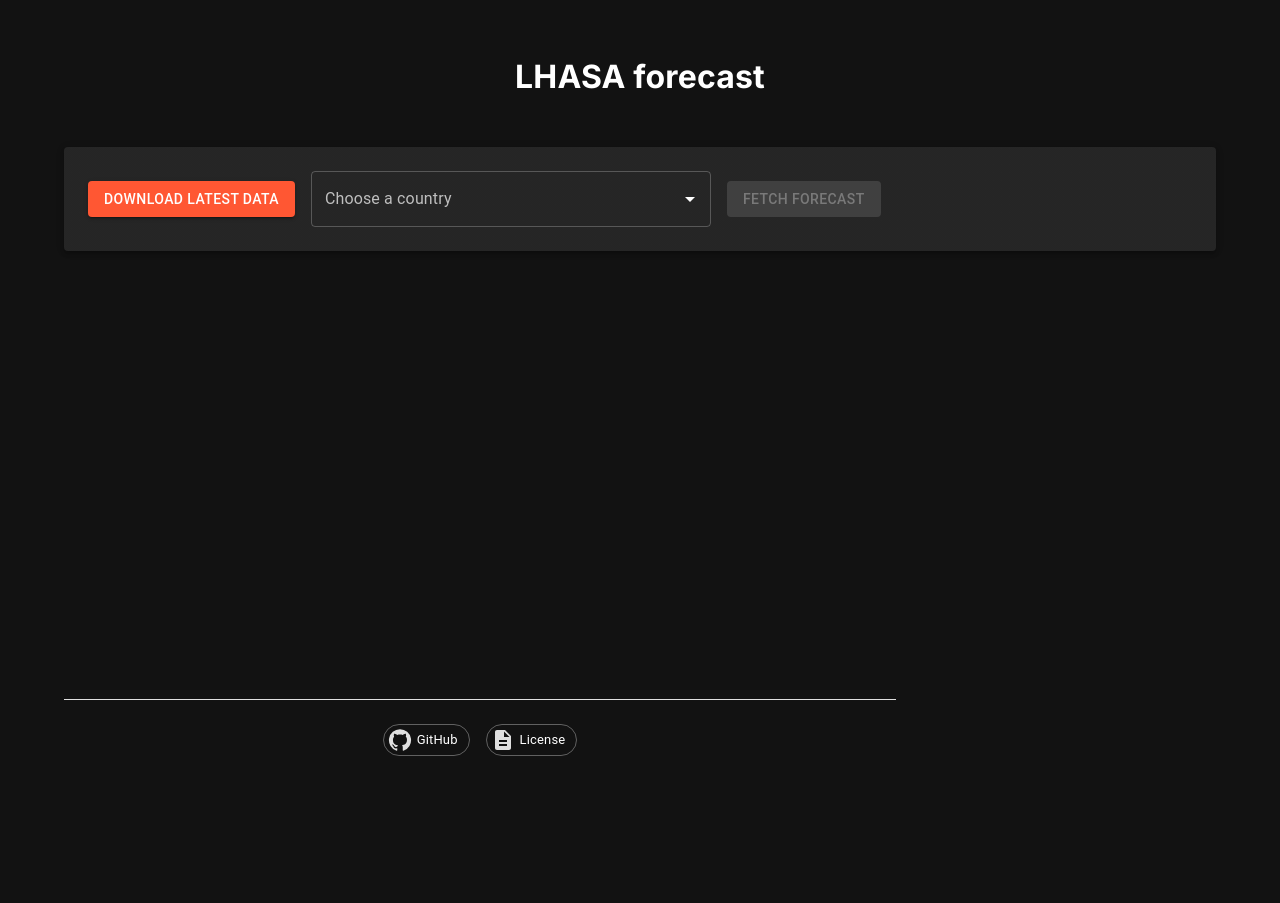
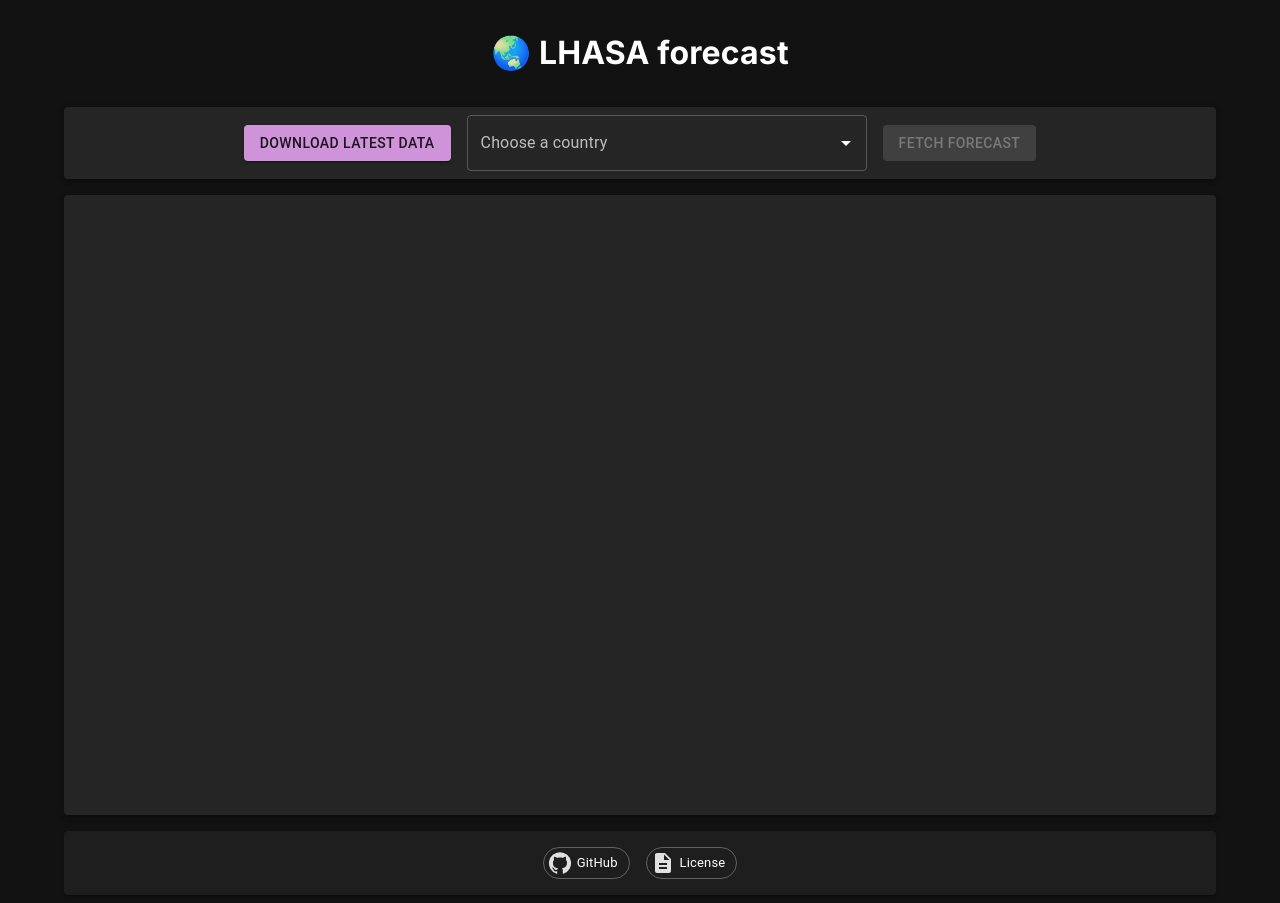
Before and after one commit to JakobKlotz/lhasa-app, a Next.js app: page / in a window 1280 px wide. Before the commit the page ends 800 px from the top, so only its background shows below. Built offline with nearby package versions, Linux system fonts and the light colour scheme.

Commit message:
style: the app and plot

```diff
--- a/app/layout.tsx
+++ b/app/layout.tsx
@@ -4,7 +4,7 @@ import { Inter } from "next/font/google";
 const inter = Inter({ subsets: ["latin"] });
 
 export const metadata = {
-  title: "LHASA forecast",
+  title: "🛰 LHASA forecast",
   description: "Current landslide predictions",
 };
 
--- a/app/page.tsx
+++ b/app/page.tsx
@@ -29,7 +29,7 @@ const theme = createTheme({
   palette: {
     mode: "dark",
     primary: {
-      main: '#FF5733',
+      main: '#ce93d8',
     },
     secondary: {
       main: '#E0C2FF',
@@ -79,15 +79,16 @@ export default function Home() {
     <ThemeProvider theme={theme}>
       <CssBaseline />
       <Container maxWidth="lg">
-        <Box sx={{ py: 4, justifyContent: "center"}}>
-          <Box sx={{ display: 'flex', justifyContent: 'center', mb: 3 }}>
-            <h1>LHASA forecast</h1>
+        <Box sx={{ py: 1, justifyContent: "center" }}>
+          <Box sx={{ display: 'flex', justifyContent: 'center', mb: 1 }}>
+            <h1>🌏 LHASA forecast</h1>
           </Box>
-          <Paper elevation={3} sx={{ p: 3, mb: 3 }}>
+          <Paper elevation={3} sx={{ p: 1, mb: 1 }}>
             <Box sx={{
               display: 'flex',
+              justifyContent: 'center',
+              alignItems: 'center',
               gap: 2,
-              alignItems: 'center',
               }}>
 
               <Button
@@ -150,21 +151,24 @@ export default function Home() {
               </Button>
             </Box>
           </Paper>
+        </Box>
 
-          {error && <Alert severity="error" sx={{ mb: 3 }}>{error}</Alert>}
-
+        <Paper elevation={3} sx={{ p: 1, mb: 1, width: '100%', height: '620px'}}>
+          {error && <Alert severity="error" sx={{ mb: 1 }}>{error}</Alert>}
           {loading && <LinearProgress />}
           {plotData && (
-            <Paper elevation={3}>
+            <Box sx={{ display: 'flex', justifyContent: 'center', width: '100%', height: '100%' }}>
               <Plot
                 data={plotData.data}
                 layout={plotData.layout}
                 config={plotData.config}
-                style={{ width: '100%', height: '600px' }}
-              />
+              >
+              </Plot>
+            </Box>
+          )}
         </Paper>
-          )}
-        </Box>
+
+        <Paper elevation={1} sx={{ p: 0, mb: 1 }}>
 
           <Box
             component="footer"
@@ -172,12 +176,9 @@ export default function Home() {
               display: 'flex',
               justifyContent: 'center',
               alignItems: 'center',
-            mt: 3,
-            py: 3,
-            borderTop: '1px solid #e0e0e0',
-            position: 'fixed',
-            bottom: 20,
-            width: '65%',
+              mt: 2,
+              py: 2,
+              bottom: 0,
               gap: 2
             }}
           >
@@ -201,6 +202,7 @@ export default function Home() {
               target="_blank"
             />
           </Box>
+      </Paper>
 
       </Container>
     </ThemeProvider>
```
Also changed, not shown: 1 other file (tests, documents, lock files or other folders). Lines whose indentation alone changed are shown as unchanged.
